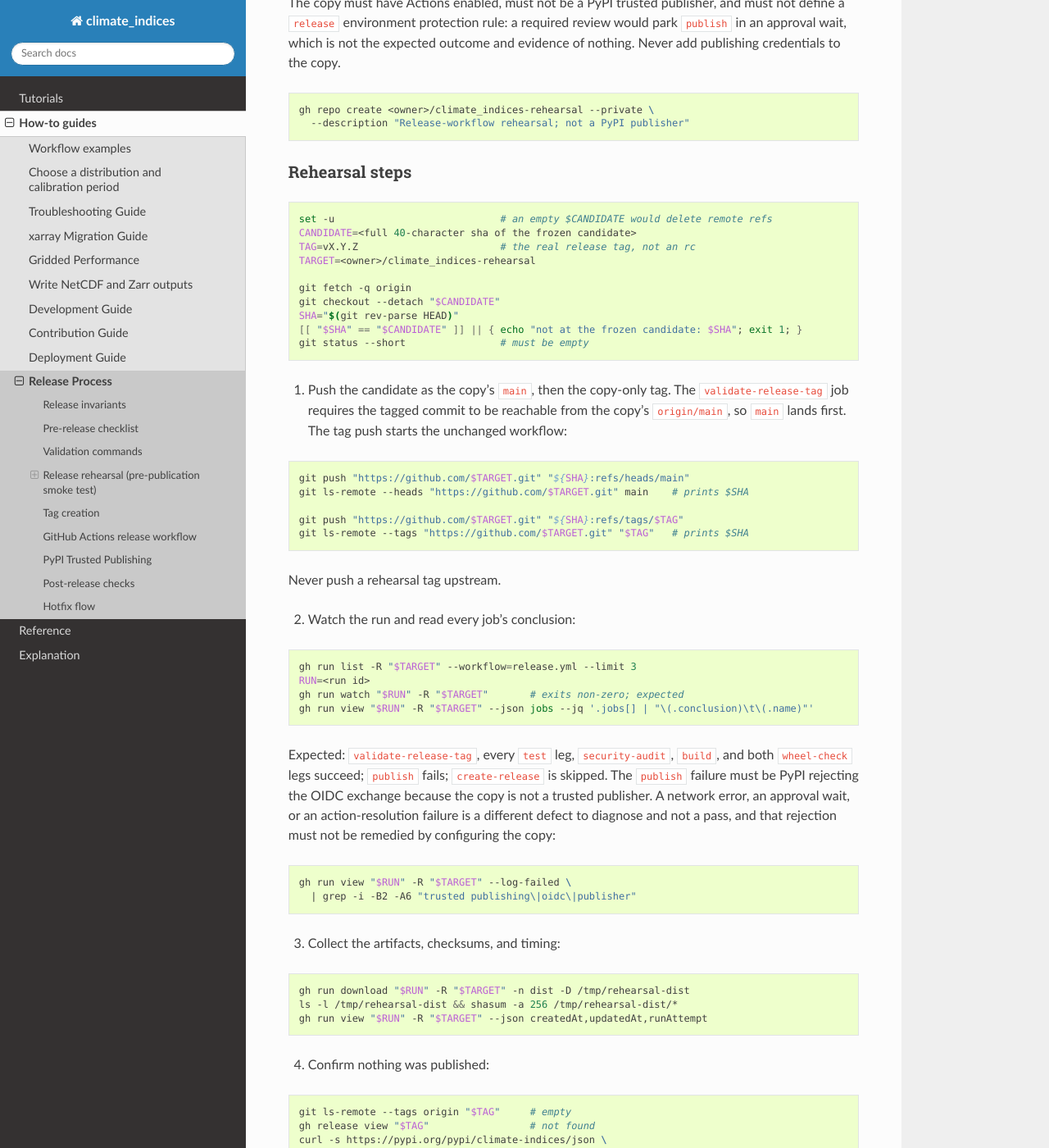
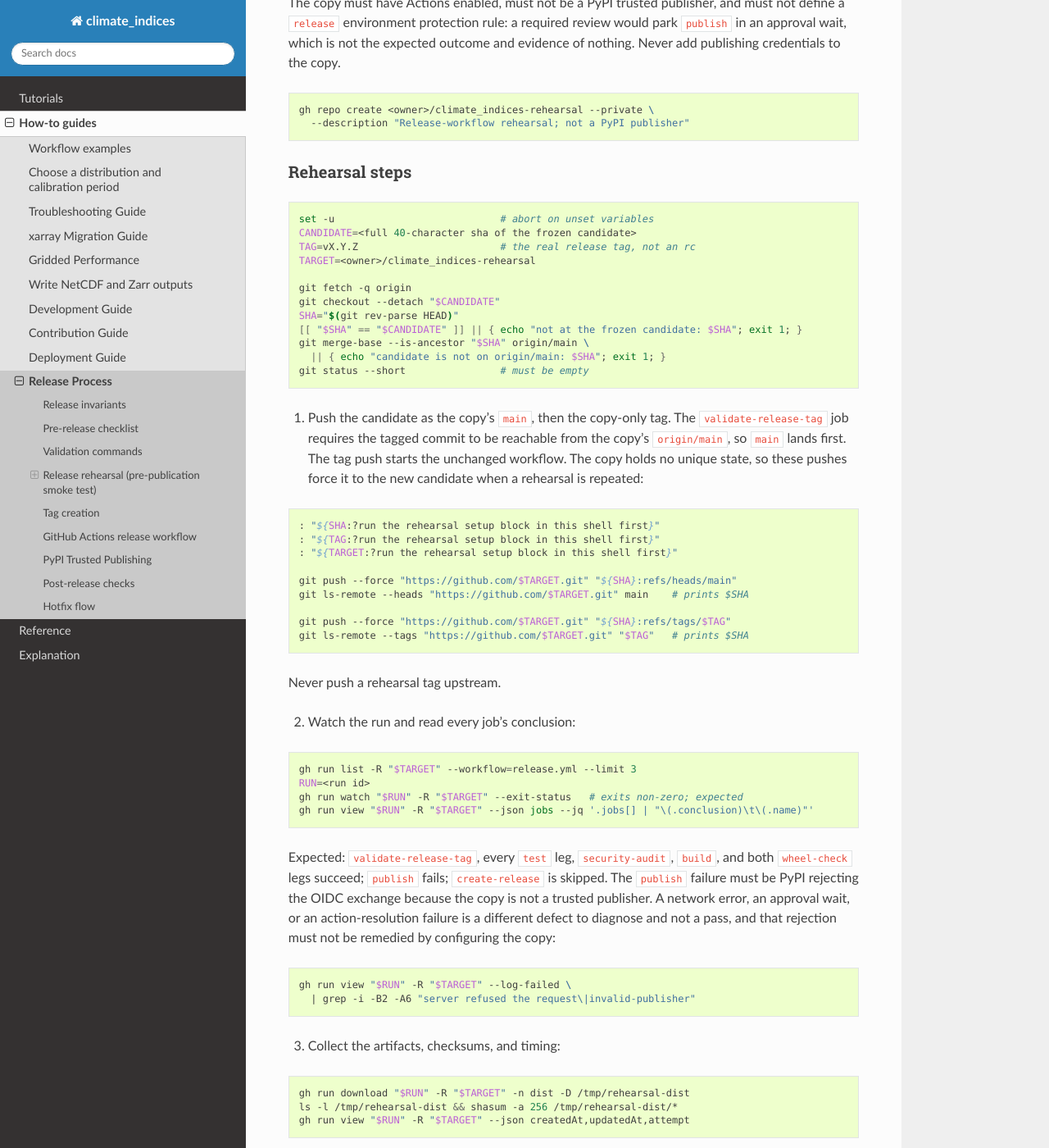
Before and after one commit to monocongo/climate_indices, a Sphinx documentation site: the page built from docs/release-process.md, in a window 1280 px wide and 1400 px high, scrolled down 2145 px. Shown: the whole window at 82% size. Built offline with Sphinx 7.4.7 and the Read the Docs theme 3.1.0, drawn with Linux system fonts in a browser that asks for light colours.

Commit message:
fix(review): correct the rehearsal runbook commands and pin its guard
The runbook could not collect timing evidence (`--json runAttempt` is not a
`gh run view` field), misreported `gh run watch` exit status, and could not
re-rehearse a version because a pushed tag cannot be updated without force.

Guard the copy-pasteable push block against unset ${SHA}/${TAG}/${TARGET}
(empty variables would delete the copy's `main`), force the throwaway-copy
pushes so a repeated rehearsal replaces the old candidate, verify the candidate
is reachable from upstream `origin/main` as the real tag guard does, and
tighten the failure grep to PyPI's refusal rather than any OIDC failure.

Pin the integrity test to phrasing unique to the expected-outcome statement and
scope the section with an anchored regex, so deleting the statement or an
earlier prose mention fails or no longer hijacks the assertions.

````diff
--- a/docs/release-process.md
+++ b/docs/release-process.md
@@ -100,7 +100,7 @@ gh repo create <owner>/climate_indices-rehearsal --private \
 ### Rehearsal steps
 
 ```bash
-set -u                            # an empty $CANDIDATE would delete remote refs
+set -u                            # abort on unset variables
 CANDIDATE=<full 40-character sha of the frozen candidate>
 TAG=vX.Y.Z                        # the real release tag, not an rc
 TARGET=<owner>/climate_indices-rehearsal
@@ -109,19 +109,26 @@ git fetch -q origin
 git checkout --detach "$CANDIDATE"
 SHA="$(git rev-parse HEAD)"
 [[ "$SHA" == "$CANDIDATE" ]] || { echo "not at the frozen candidate: $SHA"; exit 1; }
+git merge-base --is-ancestor "$SHA" origin/main \
+  || { echo "candidate is not on origin/main: $SHA"; exit 1; }
 git status --short                # must be empty
 ```
 
 1. Push the candidate as the copy's `main`, then the copy-only tag. The
    `validate-release-tag` job requires the tagged commit to be reachable from
    the copy's `origin/main`, so `main` lands first. The tag push starts the
-   unchanged workflow:
+   unchanged workflow. The copy holds no unique state, so these pushes force it
+   to the new candidate when a rehearsal is repeated:
 
 ```bash
-git push "https://github.com/$TARGET.git" "${SHA}:refs/heads/main"
+: "${SHA:?run the rehearsal setup block in this shell first}"
+: "${TAG:?run the rehearsal setup block in this shell first}"
+: "${TARGET:?run the rehearsal setup block in this shell first}"
+
+git push --force "https://github.com/$TARGET.git" "${SHA}:refs/heads/main"
 git ls-remote --heads "https://github.com/$TARGET.git" main    # prints $SHA
 
-git push "https://github.com/$TARGET.git" "${SHA}:refs/tags/$TAG"
+git push --force "https://github.com/$TARGET.git" "${SHA}:refs/tags/$TAG"
 git ls-remote --tags "https://github.com/$TARGET.git" "$TAG"   # prints $SHA
 ```
 
@@ -132,7 +139,7 @@ Never push a rehearsal tag upstream.
 ```bash
 gh run list -R "$TARGET" --workflow=release.yml --limit 3
 RUN=<run id>
-gh run watch "$RUN" -R "$TARGET"       # exits non-zero; expected
+gh run watch "$RUN" -R "$TARGET" --exit-status   # exits non-zero; expected
 gh run view "$RUN" -R "$TARGET" --json jobs --jq '.jobs[] | "\(.conclusion)\t\(.name)"'
 ```
 
@@ -145,7 +152,7 @@ that rejection must not be remedied by configuring the copy:
 
 ```bash
 gh run view "$RUN" -R "$TARGET" --log-failed \
-  | grep -i -B2 -A6 "trusted publishing\|oidc\|publisher"
+  | grep -i -B2 -A6 "server refused the request\|invalid-publisher"
 ```
 
 3. Collect the artifacts, checksums, and timing:
@@ -153,7 +160,7 @@ gh run view "$RUN" -R "$TARGET" --log-failed \
 ```bash
 gh run download "$RUN" -R "$TARGET" -n dist -D /tmp/rehearsal-dist
 ls -l /tmp/rehearsal-dist && shasum -a 256 /tmp/rehearsal-dist/*
-gh run view "$RUN" -R "$TARGET" --json createdAt,updatedAt,runAttempt
+gh run view "$RUN" -R "$TARGET" --json createdAt,updatedAt,attempt
 ```
 
 4. Confirm nothing was published:
````
Also changed, not shown: 1 other file.
